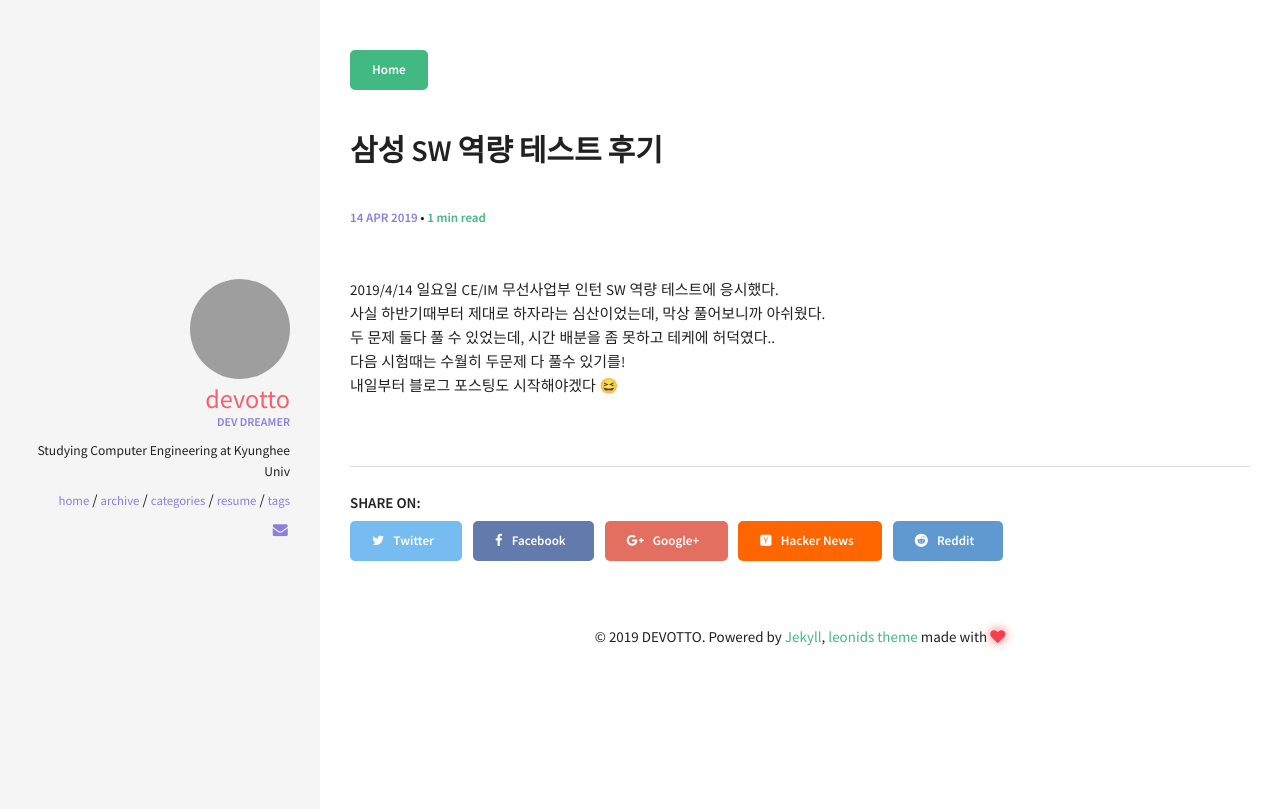
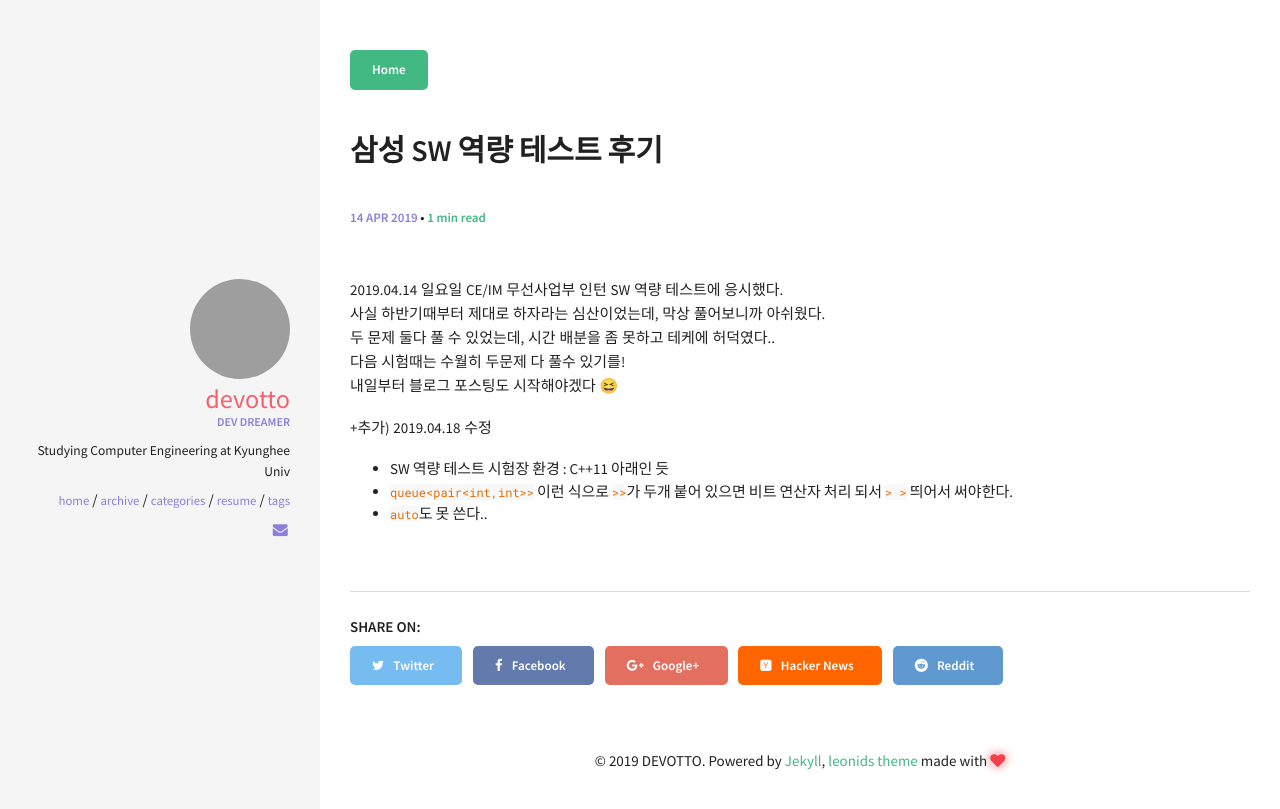
Before and after one commit to devOTTO/devotto.github.io, a Jekyll site: the page built from _posts/2019-04-14-samsung-swtest.md, in a window 1280 px wide. Shown: the top 809 px of the page. Built offline with Jekyll 4.4.1, drawn with Linux system fonts in a browser that asks for light colours; comment, search, counter and statistics services are not loaded.

Commit message:
modified post

```diff
--- a/_posts/2019-04-14-samsung-swtest.md
+++ b/_posts/2019-04-14-samsung-swtest.md
@@ -4,10 +4,16 @@ title: 삼성 SW 역량 테스트 후기
 excerpt: "4/14일 오후 2:30 강남 멀티캠퍼스"
 tags: [chat, jobseeking, review, algorithm]
 comments: true
+modified: 2019-04-18
 ---
 
-2019/4/14 일요일 CE/IM 무선사업부 인턴 SW 역량 테스트에 응시했다.<br>
+2019.04.14 일요일 CE/IM 무선사업부 인턴 SW 역량 테스트에 응시했다.<br>
 사실 하반기때부터 제대로 하자라는 심산이었는데, 막상 풀어보니까 아쉬웠다.<br>
 두 문제 둘다 풀 수 있었는데, 시간 배분을 좀 못하고 테케에 허덕였다..<br>
 다음 시험때는 수월히 두문제 다 풀수 있기를!<br>
 내일부터 블로그 포스팅도 시작해야겠다 😆
+
++추가) 2019.04.18 수정<br>
+* SW 역량 테스트 시험장 환경 : C++11 아래인 듯
+* `queue<pair<int,int>>` 이런 식으로 `>>`가 두개 붙어 있으면 비트 연산자 처리 되서 `> >` 띄어서 써야한다.
+* `auto`도 못 쓴다..
```
